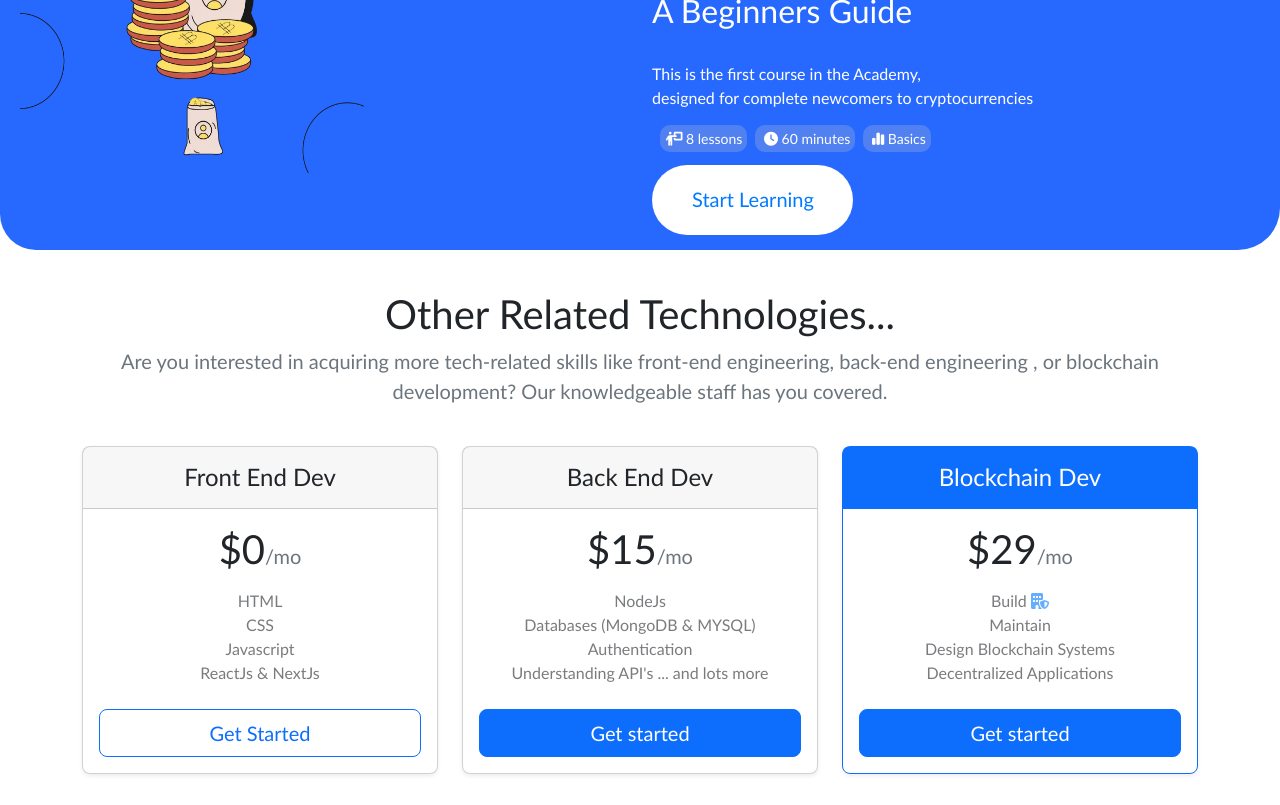
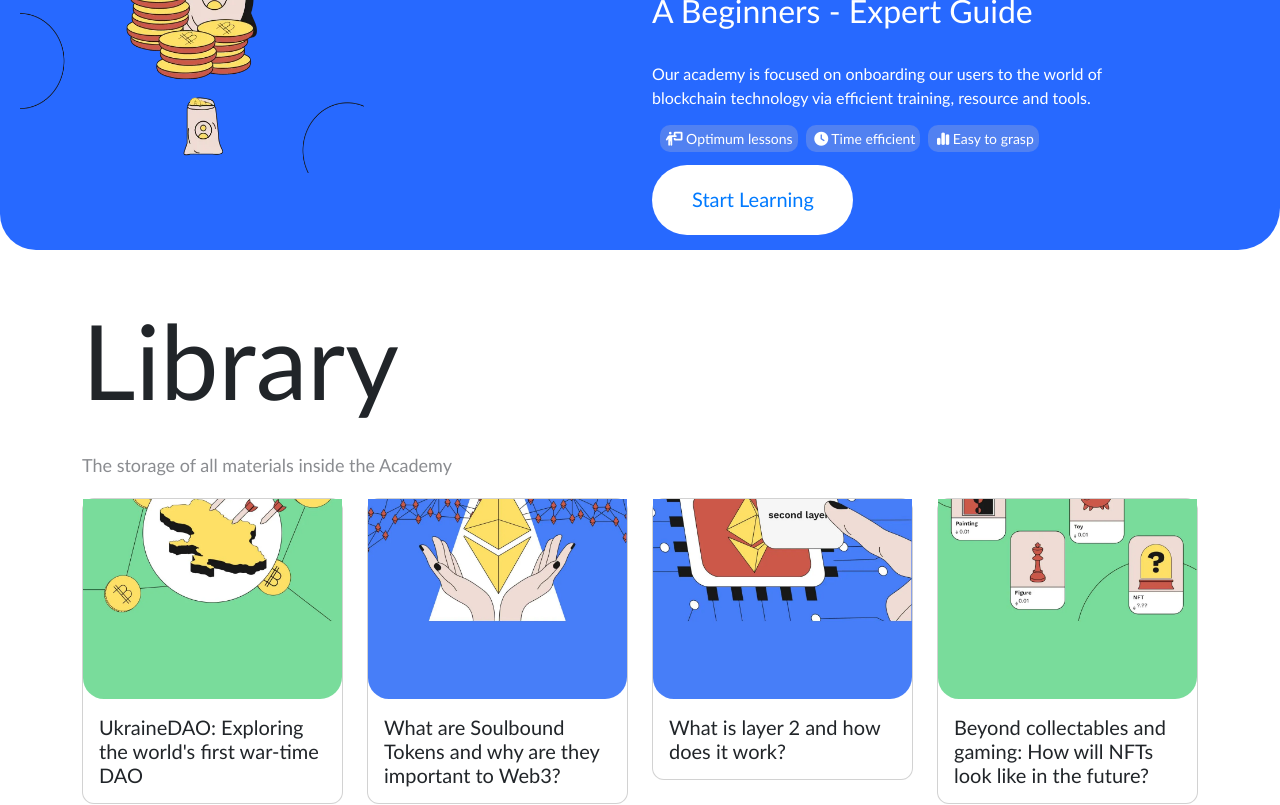
Before and after one commit to TEE2DWHY/TeamDefi, a React (Create React App) app: page /academy in a window 1280 px wide. Shown: the part 420-1225 px from the top of the page. Built offline with nearby package versions, Linux system fonts and the light colour scheme.

Commit message:
created a new page

```diff
--- a/src/App.js
+++ b/src/App.js
@@ -10,7 +10,8 @@ import Blog from "./pages/Blog"
 import EarnCrypto from "./pages/EarnCrypto"
 import TradeCrypto from "./pages/TradeCrypto"
 import UseCrypto from "./pages/UseCrypto"
-import Courses from "./pages/Courses"
+import Course from "./pages/Course"
+import Courses from "./pages/CryptoCourses"
 import BuildCrypto from "./pages/BuildCrypto"
 import ScrollToTop from "./components/Top"
 import BitcoinLimitation from "./pages/BitcoinLimitation"
@@ -61,6 +62,7 @@ function App() {
                     <Route path="*" element={<NotFound />} />
                     <Route path="/success" element={<Success />} />
                     <Route path="/sign-up" element={<SignUp />} />
+                    <Route path="/course" element={<Course />} />
                 </Routes>
             </ScrollToTop>
         </BrowserRouter>
--- a/src/index.css
+++ b/src/index.css
@@ -870,7 +870,7 @@ h2.materials{
   background-image: url("../public/background.png");
   font-family:'Lucida Sans', 'Lucida Sans Regular', 'Lucida Grande', 'Lucida Sans Unicode', Geneva, Verdana, sans-serif;
 }
-/* Crypto=Basics */
+/* Crypto Basics */
 .crypto-basics{
   width:100%;
   margin: 60px 0;
@@ -986,7 +986,19 @@ h2.materials{
 
 /* 404 */
 
-
+/* Course-list */
+.courses-list:hover{
+  background-image: url("../public/background.png");
+}
+.course-card2{
+  background-color: #2769ff;
+  width: 100%;
+  display: block;
+  margin: auto;
+  border-radius: 36px;
+  margin-top: 1%;
+  overflow: hidden;
+}
 /* Media Querry */
 
 @media (max-width:1200px){
--- a/src/pages/Academy.js
+++ b/src/pages/Academy.js
@@ -36,76 +36,17 @@ const OurCourses = () => {
                         <img className='academy1' src="academy1.webp" alt='academy' />
                     </div>
                     <div className='col-lg-6'>
-                        <h2 style={{ color: "#fff", marginTop: "10%" }}>Getting to Know <br />Cryptocurrencies: <br /> A Beginners Guide</h2>
-                        <p style={{ color: "#fff", fontSize: "16px", marginTop: "5%" }}>This is the first course in the Academy, <br /> designed for complete newcomers to cryptocurrencies</p>
-                        <div className='academy-details'> <i class="fa-solid fa-person-chalkboard" style={{ color: "#fff" }}></i> 8 lessons</div>
-                        <div className='academy-details'> <i class="fa-solid fa-clock" style={{ color: "#fff" }}></i> 60 minutes</div>
-                        <div className='academy-details'> <i class="fa-solid fa-chart-simple" style={{ color: "#fff" }}></i> Basics</div>
+                        <h2 style={{ color: "#fff", marginTop: "10%" }}>Getting to Know <br />Cryptocurrencies: <br /> A Beginners - Expert Guide</h2>
+                        <p style={{ color: "#fff", fontSize: "16px", marginTop: "5%", paddingRight: "100px" }}>Our academy is focused on onboarding our users to the world of blockchain technology via efficient training, resource and tools.</p>
+                        <div className='academy-details'> <i class="fa-solid fa-person-chalkboard" style={{ color: "#fff" }}></i> Optimum lessons</div>
+                        <div className='academy-details'> <i class="fa-solid fa-clock" style={{ color: "#fff" }}></i> Time efficient</div>
+                        <div className='academy-details'> <i class="fa-solid fa-chart-simple" style={{ color: "#fff" }}></i> Easy to grasp</div>
 
-                        <Link to="/course-pack"><button className='academy-button'>Start Learning</button></Link>
+                        <Link to="/course"><button className='academy-button'>Start Learning</button></Link>
                     </div>
                 </div>
             </div>
             <br />
-            <div className="container">
-                <div className="pricing-header p-3 pb-md-4 mx-auto text-center">
-                    <h3 className="display-6 fw-normal">Other Related Technologies...</h3>
-                    <p className="fs-5 text-muted">Are you interested in acquiring more tech-related skills like front-end engineering, back-end engineering , or blockchain development? Our knowledgeable staff has you covered.</p>
-                </div>
-                <div className="row row-cols-1 row-cols-md-3 mb-3 text-center">
-                    <div className="col">
-                        <div className="card mb-4 rounded-3 shadow-sm">
-                            <div className="card-header py-3">
-                                <h4 className="my-0 fw-normal">Front End Dev</h4>
-                            </div>
-                            <div className="card-body">
-                                <h1 className="card-title pricing-card-title">$0<small class="text-muted fw-light">/mo</small></h1>
-                                <ul className="list-unstyled mt-3 mb-4">
-                                    <li>HTML</li>
-                                    <li>CSS</li>
-                                    <li>Javascript</li>
-                                    <li>ReactJs & NextJs</li>
-                                </ul>
-                                <button type="button" className="w-100 btn btn-lg btn-outline-primary">Get Started</button>
-                            </div>
-                        </div>
-                    </div>
-                    <div class="col">
-                        <div class="card mb-4 rounded-3 shadow-sm">
-                            <div class="card-header py-3">
-                                <h4 class="my-0 fw-normal">Back End Dev</h4>
-                            </div>
-                            <div class="card-body">
-                                <h1 className="card-title pricing-card-title">$15<small className="text-muted fw-light">/mo</small></h1>
-                                <ul className="list-unstyled mt-3 mb-4">
-                                    <li>NodeJs</li>
-                                    <li>Databases (MongoDB & MYSQL)</li>
-                                    <li>Authentication</li>
-                                    <li>Understanding API's ... and lots more</li>
-                                </ul>
-                                <button type="button" className="w-100 btn btn-lg btn-primary">Get started</button>
-                            </div>
-                        </div>
-                    </div>
-                    <div className="col">
-                        <div className="card mb-4 rounded-3 shadow-sm border-primary">
-                            <div className="card-header py-3 text-bg-primary border-primary">
-                                <h4 className="my-0 fw-normal">Blockchain Dev</h4>
-                            </div>
-                            <div className="card-body">
-                                <h1 className="card-title pricing-card-title">$29<small className="text-muted fw-light">/mo</small></h1>
-                                <ul className="list-unstyled mt-3 mb-4">
-                                    <li>Build <i class="fa-solid fa-building-shield"></i></li>
-                                    <li>Maintain</li>
-                                    <li>Design Blockchain Systems</li>
-                                    <li>Decentralized Applications</li>
-                                </ul>
-                                <button type="button" className="w-100 btn btn-lg btn-primary">Get started</button>
-                            </div>
-                        </div>
-                    </div>
-                </div>
-            </div>
             <br />
             <div className="container" id="library">
                 <h1 className="library">Library</h1>
--- /dev/null
+++ b/src/pages/Course.js
@@ -0,0 +1,53 @@
+import { Link } from "react-router-dom"
+
+const Courses = () => {
+    return (
+        <>
+            <nav className="navbar navbar-expand-lg nav">
+                <div className="container-fluid">
+                    <Link className="navbar-brand" to="/academy" style={{ color: " #fff" }}><img className="logo" src="blockchain.png" alt="" /></Link>
+                    <button className="navbar-toggler" type="button" data-bs-toggle="collapse" data-bs-target="#navbarNav" aria-controls="navbarNav" aria-expanded="false" aria-label="Toggle navigation">
+                        <span className="navbar-toggler-icon"></span>
+                    </button>
+                    <div className="collapse navbar-collapse" id="navbarNav">
+                        <ul className="navbar-nav">
+                            <li className="nav-item">
+                                <a className="nav-link" href="/sign-in"><button className="sign-in">Sign in</button></a>
+                            </li>
+                            <li className="nav-item">
+                                <Link className="nav-link active" aria-current="page" to="/academy"><i class="fa-solid fa-house"></i> Courses</Link>
+                            </li>
+                            <li className="nav-item">
+                                <a className="nav-link" href="#library"><i className="fa-solid fa-book-open-reader"></i> Library</a>
+                            </li>
+                        </ul>
+                    </div>
+                </div>
+            </nav>
+            <br /> <br />
+            <div className="container courses-list">
+                <h1 style={{ fontSize: "70px" }}>Courses</h1>
+                <p style={{ opacity: "0.6", fontSize: "20px" }}>Here you will find every course presented on the academy</p>
+                <div className='course-card2' style={{ cursor: "pointer" }}>
+                    <div className='row'>
+                        <div className='col-lg-6'>
+                            <img className='academy1' src="academy1.webp" alt='academy' />
+                        </div>
+                        <div className='col-lg-6'>
+                            <h2 style={{ color: "#fff", marginTop: "10%" }}>The Complete <br />Crypto Stack Course: <br /> </h2>
+                            <p style={{ color: "#fff", fontSize: "16px", marginTop: "5%", paddingRight: "100px" }}>Your full guide into the world of cryptocurrency. In this course we cover every of the technicalities ranging from bitcoins origination, decentralized financing, fundamentals and lots more.</p>
+                            <div className='academy-details'> <i class="fa-solid fa-person-chalkboard" style={{ color: "#fff" }}></i> 10 lessons</div>
+                            <div className='academy-details'> <i class="fa-solid fa-clock" style={{ color: "#fff" }}></i> 8hrs:30Min</div>
+                            <div className='academy-details'> <i class="fa-solid fa-chart-simple" style={{ color: "#fff" }}></i> Basics</div>
+
+                            <Link to="/course"><button className='academy-button'>Start Learning</button></Link>
+                        </div>
+                    </div>
+                </div>
+            </div>
+
+        </>
+    )
+}
+
+export default Courses
```
Also changed, not shown: src/pages/CryptoCourses.js (renamed from src/pages/Courses.js).
